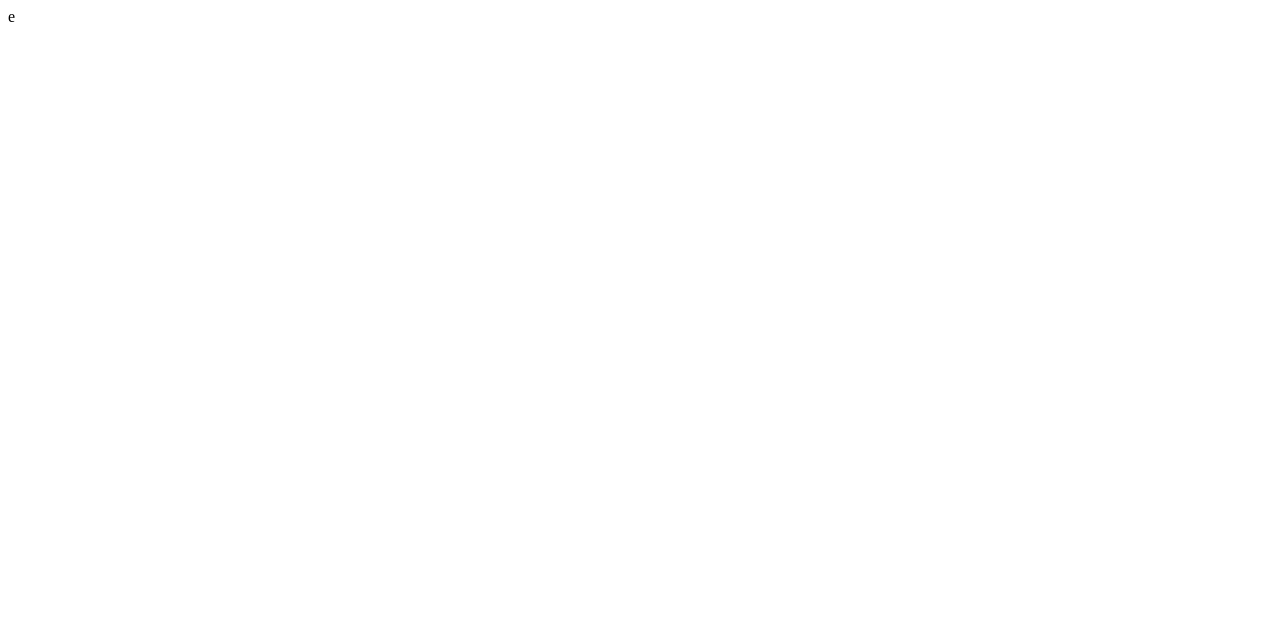
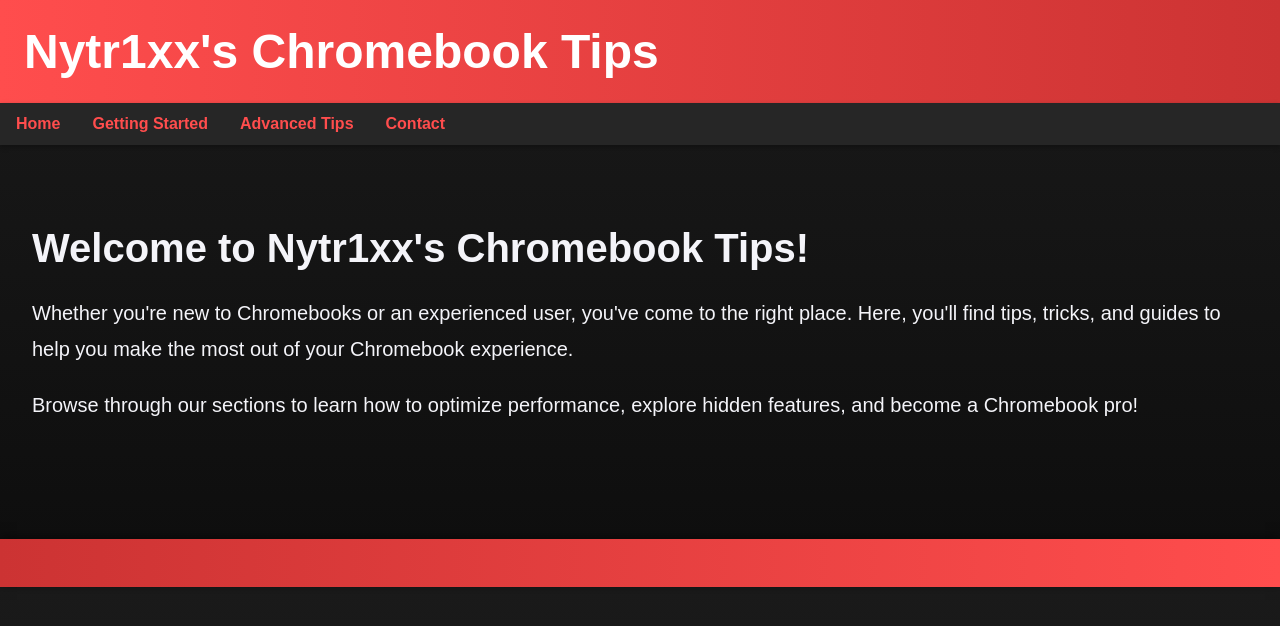
Before and after one commit to nytr1xx/nytr1xx-chromeos-tips, a plain HTML site: page index.html in a window 1280 px wide. Drawn offline with Linux system fonts and the light colour scheme; a web font is replaced by a local one.

Commit message:
Update index.html

```diff
--- a/index.html
+++ b/index.html
@@ -1 +1,108 @@
-e
+<!DOCTYPE html>
+<html lang="en">
+<head>
+    <meta charset="UTF-8">
+    <meta name="viewport" content="width=device-width, initial-scale=1.0">
+    <title>Nytr1xx's Chromebook Tips</title>
+    <style>
+        @font-face {
+            font-family: 'Avenir';
+            src: url('fonts/avenir.otf') format('opentype');
+        }
+
+        body {
+            font-family: 'Avenir', Arial, sans-serif;
+            margin: 0;
+            padding: 0;
+            background: linear-gradient(180deg, #1a1a1a, #0d0d0d);
+            color: #f4f4f9;
+        }
+
+        header {
+            background: linear-gradient(90deg, #ff4d4d, #cc3333);
+            color: white;
+            padding: 1.5rem;
+            text-align: left;
+            box-shadow: 0 2px 10px rgba(0, 0, 0, 0.5);
+        }
+
+        header h1 {
+            margin: 0;
+            font-size: 3rem;
+        }
+
+        nav {
+            background: #262626;
+            padding: 0.75rem 1rem;
+            box-shadow: 0 2px 5px rgba(0, 0, 0, 0.3);
+        }
+
+        nav ul {
+            list-style-type: none;
+            margin: 0;
+            padding: 0;
+            display: flex;
+            gap: 2rem;
+        }
+
+        nav ul li {
+            margin: 0;
+        }
+
+        nav ul li a {
+            color: #ff4d4d;
+            text-decoration: none;
+            font-weight: bold;
+            transition: color 0.3s;
+        }
+
+        nav ul li a:hover {
+            color: #ff6666;
+        }
+
+        main {
+            padding: 3rem 2rem;
+            text-align: left;
+        }
+
+        main h2 {
+            font-size: 2.5rem;
+            margin-bottom: 1.5rem;
+        }
+
+        main p {
+            font-size: 1.25rem;
+            line-height: 1.8;
+        }
+
+        footer {
+            background: linear-gradient(90deg, #cc3333, #ff4d4d);
+            color: white;
+            text-align: left;
+            padding: 1.5rem;
+            margin-top: 3rem;
+            box-shadow: 0 -2px 10px rgba(0, 0, 0, 0.5);
+        }
+    </style>
+</head>
+<body>
+    <header>
+        <h1>Nytr1xx's Chromebook Tips</h1>
+    </header>
+    <nav>
+        <ul>
+            <li><a href="#">Home</a></li>
+            <li><a href="#">Getting Started</a></li>
+            <li><a href="#">Advanced Tips</a></li>
+            <li><a href="#">Contact</a></li>
+        </ul>
+    </nav>
+    <main>
+        <h2>Welcome to Nytr1xx's Chromebook Tips!</h2>
+        <p>Whether you're new to Chromebooks or an experienced user, you've come to the right place. Here, you'll find tips, tricks, and guides to help you make the most out of your Chromebook experience.</p>
+        <p>Browse through our sections to learn how to optimize performance, explore hidden features, and become a Chromebook pro!</p>
+    </main>
+    <footer>
+    </footer>
+</body>
+</html>
```
